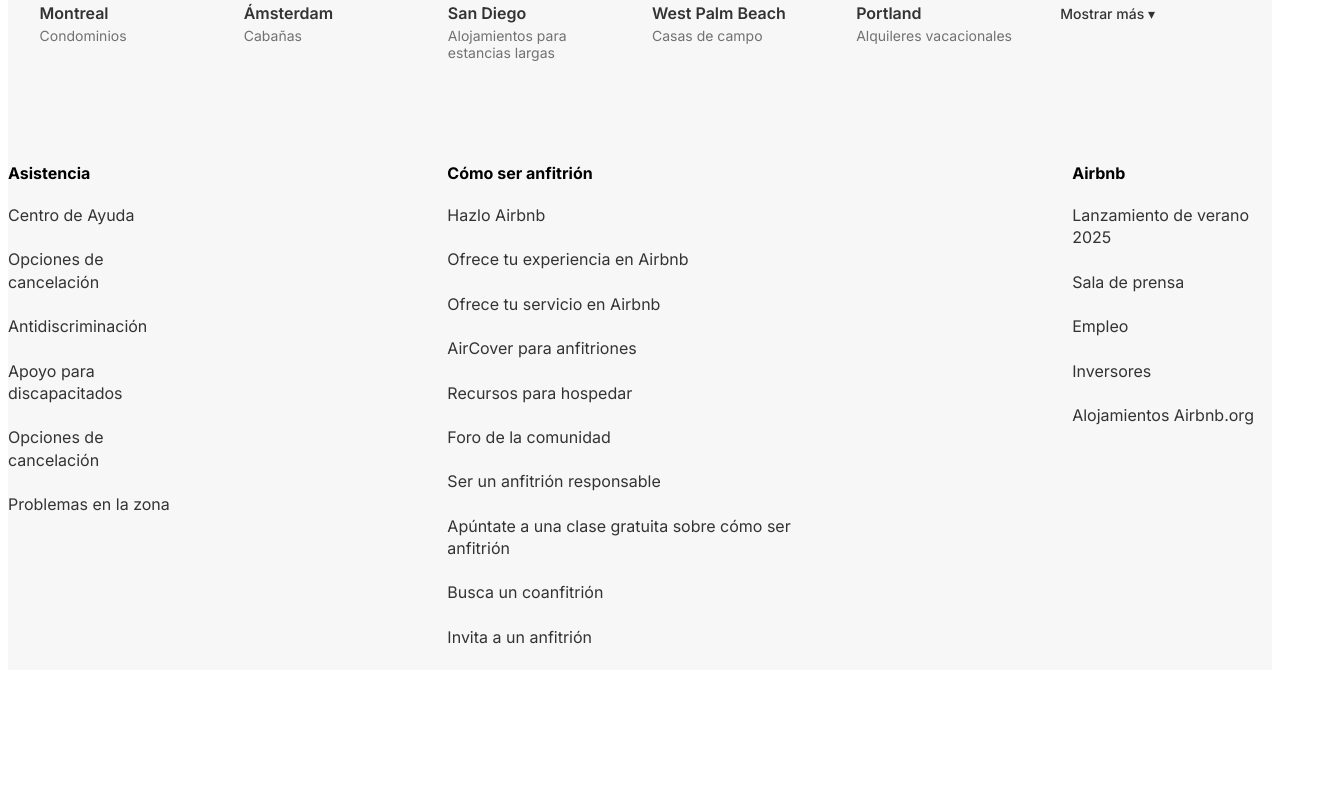
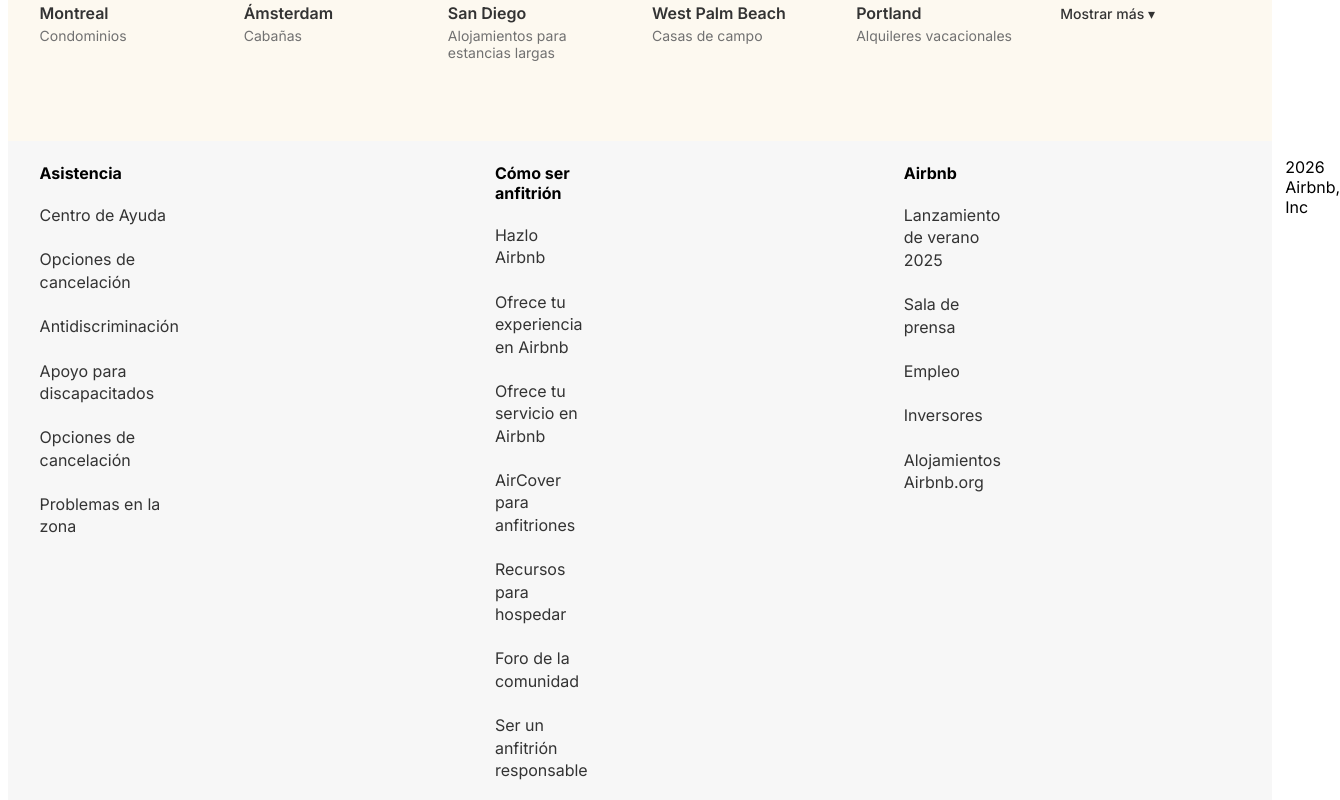
Before and after one commit to SLMX090/UTBB-TI-8v0-clone-page, a plain HTML site: page index.html in a window 1280 px wide. Shown: the part 1716-2516 px from the top of the page, 1340 px wide, since content can reach past the window. Before the commit the page ends 2394 px from the top, so only its background shows below. Drawn offline with Linux system fonts and the light colour scheme.

Commit message:
Practica lista

```diff
--- a/index.html
+++ b/index.html
@@ -13,7 +13,6 @@
 </head>
 <body>
     <nav class="navbar">
-
   <!-- Logo -->
   <div class="nav-logo">
     <a class="nv1" href="index.html"><img class="logo" src="img/logo.png" alt="Logo de Airbnb"></a>
@@ -596,6 +595,8 @@
     </ul>
   </div>
 
+  <p> 2026 Airbnb, Inc</p>
+
 </footer>
 
 
--- a/style.css
+++ b/style.css
@@ -4,7 +4,7 @@
 
 header,
 main,
-section {
+section, .footer-col {
   padding-left: 2.5%;
   padding-right: 2.5%;
 }
@@ -295,7 +295,7 @@
 
 /* footer */
 .inspiracion {
-  background-color: #f7f7f7;
+  background-color: rgb(253, 249, 240);
 }
 
 .tabs {
```
